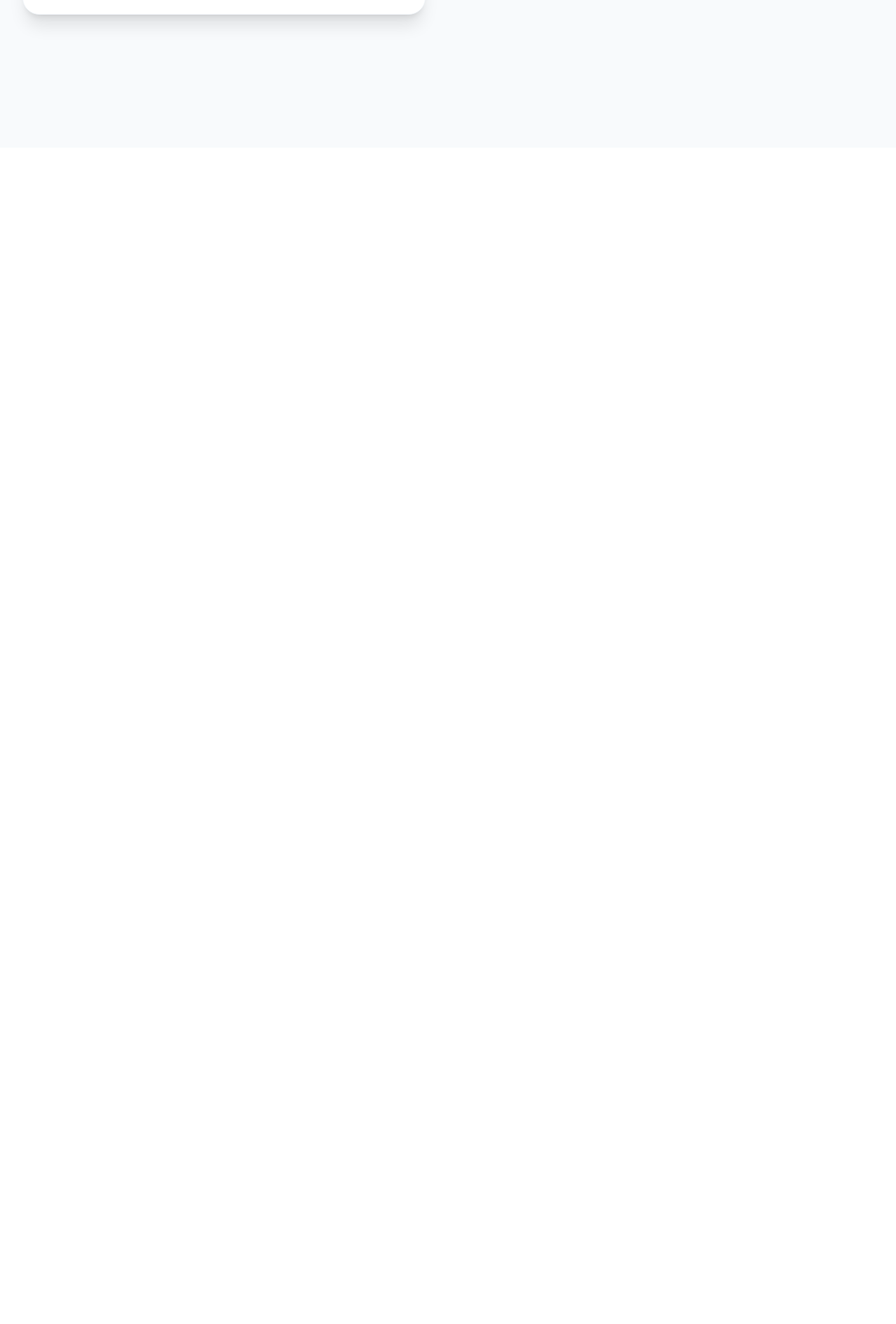
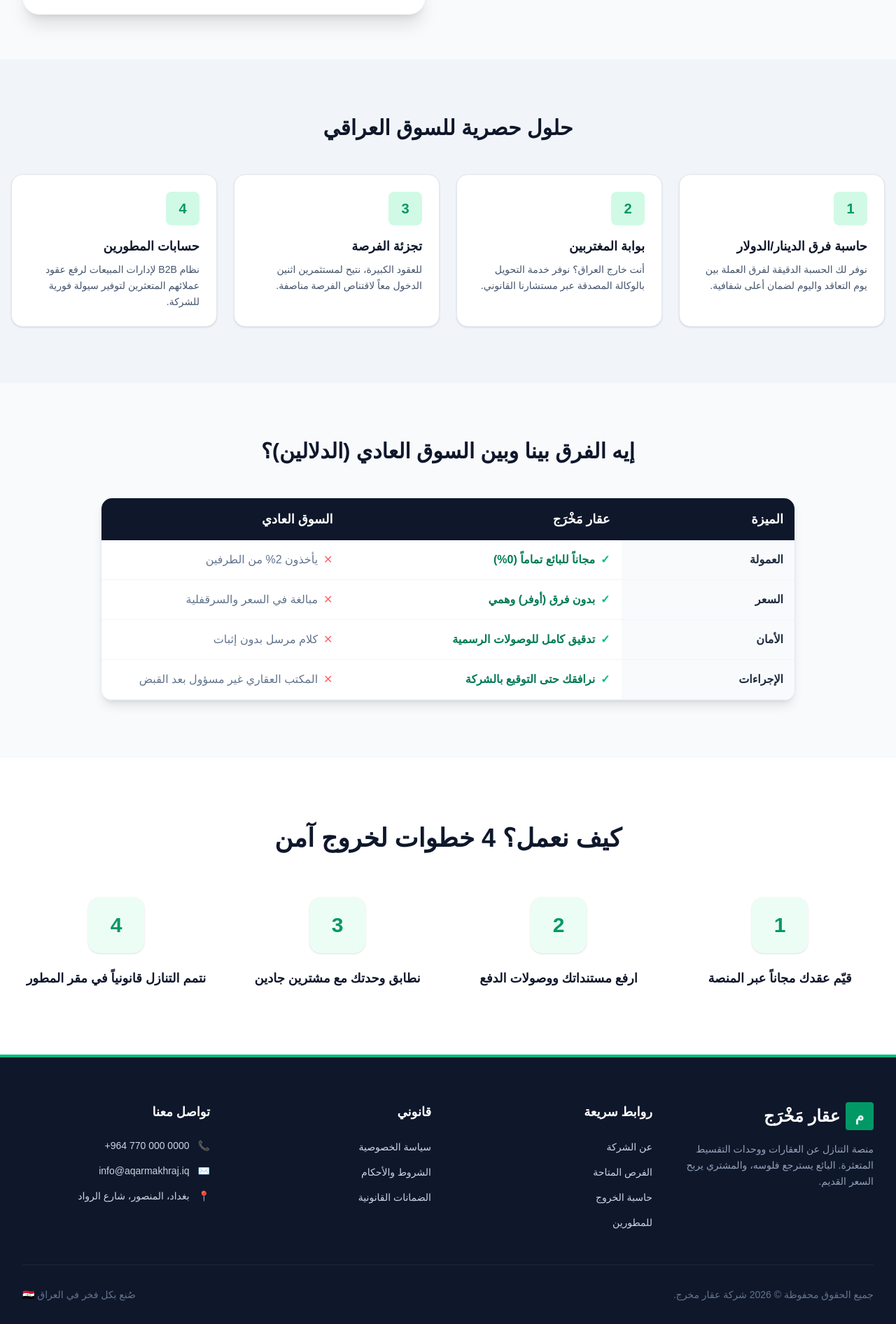
Before and after one commit to chromadreamstudio-netizen/aqar-makhraj, a Next.js app: page / in a window 1280 px wide. Shown: the part 589-2481 px from the top of the page at 70% size. Before the commit the page ends 800 px from the top, so only its background shows below. Built offline with nearby package versions, Linux system fonts and the light colour scheme; no server answers.

Commit message:
Restore full page layout including features, comparison table, and comprehensive footer

```diff
--- a/src/app/page.tsx
+++ b/src/app/page.tsx
@@ -6,95 +6,92 @@ import Link from 'next/link'
 import { supabase } from '../lib/supabase'
 
 export default function Home() {
+  // ... (نفس متغيرات الحالة السابقة) ...
   const [lang, setLang] = useState<'ar' | 'en'>('ar')
   const [originalPrice, setOriginalPrice] = useState<number | ''>('')
   const [paidAmount, setPaidAmount] = useState<number | ''>('')
-
   const [isModalOpen, setIsModalOpen] = useState(false)
   const [phone, setPhone] = useState('')
   const [compound, setCompound] = useState('')
   const [isExpat, setIsExpat] = useState(false)
-  const [file, setFile] = useState<File | null>(null) // حالة الملف المرفوع
+  const [file, setFile] = useState<File | null>(null)
   const [isSubmitting, setIsSubmitting] = useState(false)
   const [submitSuccess, setSubmitSuccess] = useState(false)
 
   const remainingInstallments = typeof originalPrice === 'number' && typeof paidAmount === 'number'
-    ? originalPrice - paidAmount
-    : 0
+    ? originalPrice - paidAmount : 0
 
-  // التعامل مع اختيار الملف
   const handleFileChange = (e: React.ChangeEvent<HTMLInputElement>) => {
-    if (e.target.files && e.target.files.length > 0) {
-      setFile(e.target.files[0])
+    if (e.target.files && e.target.files.length > 0) setFile(e.target.files[0])
+  }
+
+  const handleSubmit = async (e: React.FormEvent) => {
+    e.preventDefault()
+    setIsSubmitting(true)
+    let uploadedFileUrl = null
+
+    if (file) {
+      const fileExt = file.name.split('.').pop()
+      const fileName = `${Date.now()}-${Math.random().toString(36).substring(7)}.${fileExt}`
+      const { error: uploadError } = await supabase.storage.from('documents').upload(fileName, file)
+      if (!uploadError) {
+        const { data: publicUrlData } = supabase.storage.from('documents').getPublicUrl(fileName)
+        uploadedFileUrl = publicUrlData.publicUrl
       }
     }
 
-  // دالة الرفع الشاملة (رفع الصورة + حفظ البيانات)
-  const handleSubmit = async (e: React.FormEvent) => {
-    e.preventDefault()
-    setIsSubmitting(true)
+    const { error } = await supabase.from('leads').insert([{
+      phone_number: phone, compound_name: compound, original_price: originalPrice || null,
+      paid_amount: paidAmount || null, requires_expat_service: isExpat, contract_image_url: uploadedFileUrl
+    }])
 
-    let uploadedFileUrl = null
-
-    // 1. إذا اختار المستخدم ملف، نرفعه أولاً إلى Supabase Storage
-    if (file) {
-      const fileExt = file.name.split('.').pop()
-      const fileName = `${Date.now()}-${Math.random().toString(36).substring(7)}.${fileExt}`
-      const { error: uploadError, data } = await supabase.storage
-        .from('documents')
-        .upload(fileName, file)
-
-      if (!uploadError) {
-        // الحصول على الرابط العام للصورة
-        const { data: publicUrlData } = supabase.storage.from('documents').getPublicUrl(fileName)
-        uploadedFileUrl = publicUrlData.publicUrl
+    setIsSubmitting(false)
+    if (!error) {
+      setSubmitSuccess(true)
+      const whatsappMsg = encodeURIComponent(`مرحباً عقار مخرج، سجلت وحدتي في مجمع ${compound}`)
+      setTimeout(() => {
+        window.open(`https://wa.me/9647700000000?text=${whatsappMsg}`, '_blank')
+        setIsModalOpen(false); setSubmitSuccess(false); setFile(null)
+      }, 2000)
     } else {
-        console.error('Upload Error:', uploadError)
+      alert('حدث خطأ. يرجى المحاولة مرة أخرى.')
     }
   }
 
-    // 2. إدخال البيانات في جدول leads
-    const { error } = await supabase
-      .from('leads')
-      .insert([{
-        phone_number: phone,
-        compound_name: compound,
-        original_price: originalPrice || null,
-        paid_amount: paidAmount || null,
-        requires_expat_service: isExpat,
-        contract_image_url: uploadedFileUrl // حفظ رابط الصورة
-      }])
-
-    setIsSubmitting(false)
-
-    if (error) {
-      alert('حدث خطأ في النظام. يرجى المحاولة مرة أخرى.')
-      console.error(error)
-    } else {
-      setSubmitSuccess(true)
-      const whatsappMsg = encodeURIComponent(`مرحباً عقار مخرج، سجلت وحدتي في مجمع ${compound} وأريد استكمال الإجراءات.`)
-      setTimeout(() => {
-        window.open(`https://wa.me/964XXXXXXXXXX?text=${whatsappMsg}`, '_blank')
-        setIsModalOpen(false)
-        setSubmitSuccess(false)
-        setFile(null)
-      }, 2000)
-    }
-  }
-
-  // نصوص الموقع (i18n)
+  // --- محتوى الموقع بالكامل ---
   const content = {
     ar: {
       dir: 'rtl',
-      nav: { sell: 'عرض وحدتك', buy: 'شراء فرصة', login: 'بوابة المطورين' },
-      hero: {
-        title: 'البائع يسترجع فلوسه كاش، والمشتري يربح سعر الطرح القديم.',
-        subtitle: 'لا تخسر غرامات الإلغاء للمطور (15%). نعرض وحدتك المتعثرة بسرية تامة، ونوصلك بمشتري جاهز يكمل الأقساط بنفس عقدك القديم.'
+      nav: { sell: 'عرض وحدتك', buy: 'الفرص المتاحة', login: 'تسجيل الدخول' },
+      hero: { title: 'البائع يسترجع فلوسه كاش، والمشتري يربح سعر الطرح القديم.', subtitle: 'لا تخسر غرامات الإلغاء للمطور. نعرض وحدتك المتعثرة بسرية تامة، ونوصلك بمشتري جاهز يكمل الأقساط بنفس عقدك القديم.' },
+      features: {
+        title: 'حلول حصرية للسوق العراقي',
+        list: [
+          { title: 'حاسبة فرق الدينار/الدولار', desc: 'نوفر لك الحسبة الدقيقة لفرق العملة بين يوم التعاقد واليوم لضمان أعلى شفافية.' },
+          { title: 'بوابة المغتربين', desc: 'أنت خارج العراق؟ نوفر خدمة التحويل بالوكالة المصدقة عبر مستشارنا القانوني.' },
+          { title: 'تجزئة الفرصة', desc: 'للعقود الكبيرة، نتيح لمستثمرين اثنين الدخول معاً لاقتناص الفرصة مناصفة.' },
+          { title: 'حسابات المطورين', desc: 'نظام B2B لإدارات المبيعات لرفع عقود عملائهم المتعثرين لتوفير سيولة فورية للشركة.' }
+        ]
       },
-      modal: {
-        title: 'سجل بياناتك المبدئية',
-        upload: 'إرفاق صورة العقد / الوصولات (اختياري)',
-        expatCheck: 'أنا خارج العراق وأحتاج خدمة الوكالة المصدقة',
+      comparison: {
+        title: 'إيه الفرق بينا وبين السوق العادي (الدلالين)؟',
+        headers: ['الميزة', 'عقار مَخْرَج', 'السوق العادي'],
+        rows: [
+          ['العمولة', 'مجاناً للبائع تماماً (0%)', 'يأخذون 2% من الطرفين'],
+          ['السعر', 'بدون فرق (أوفر) وهمي', 'مبالغة في السعر والسرقفلية'],
+          ['الأمان', 'تدقيق كامل للوصولات الرسمية', 'كلام مرسل بدون إثبات'],
+          ['الإجراءات', 'نرافقك حتى التوقيع بالشركة', 'المكتب العقاري غير مسؤول بعد القبض']
+        ]
+      },
+      steps: {
+        title: 'كيف نعمل؟ 4 خطوات لخروج آمن',
+        list: ['قيّم عقدك مجاناً عبر المنصة', 'ارفع مستنداتك ووصولات الدفع', 'نطابق وحدتك مع مشترين جادين', 'نتمم التنازل قانونياً في مقر المطور']
+      },
+      footer: {
+        desc: 'منصة التنازل عن العقارات ووحدات التقسيط المتعثرة. البائع يسترجع فلوسه، والمشتري يربح السعر القديم.',
+        links: ['عن الشركة', 'الفرص المتاحة', 'حاسبة الخروج', 'للمطورين'],
+        legal: ['سياسة الخصوصية', 'الشروط والأحكام', 'الضمانات القانونية'],
+        contact: { phone: '+964 770 000 0000', email: 'info@aqarmakhraj.iq', address: 'بغداد، المنصور، شارع الرواد' }
       }
     }
   }
@@ -104,91 +101,61 @@ export default function Home() {
   return (
     <main className="min-h-screen bg-slate-50 text-slate-900 font-sans" dir="rtl">
 
-      {/* النافذة المنبثقة (بها رفع الملفات الحقيقي) */}
+      {/* --- النافذة المنبثقة للرفع --- */}
       {isModalOpen && (
         <div className="fixed inset-0 z-[100] flex items-center justify-center bg-black/60 backdrop-blur-sm p-4">
+          {/* ... (نفس كود الـ Modal السابق للرفع والواتساب) ... */}
            <div className="bg-white rounded-2xl shadow-2xl p-8 w-full max-w-md relative max-h-[90vh] overflow-y-auto">
             <button onClick={() => setIsModalOpen(false)} className="absolute top-4 right-4 text-slate-400 hover:text-slate-800 text-xl font-bold">✕</button>
-            <h3 className="text-2xl font-bold mb-6 text-slate-800 text-center">{t.modal.title}</h3>
-
+            <h3 className="text-2xl font-bold mb-6 text-slate-800 text-center">أكمل بياناتك لنتواصل معك</h3>
             {submitSuccess ? (
-              <div className="bg-emerald-50 text-emerald-700 p-4 rounded-lg text-center font-bold">
-                تم الاستلام والتأكيد بنجاح! سيتم تحويلك للواتساب...
-              </div>
+              <div className="bg-emerald-50 text-emerald-700 p-4 rounded-lg text-center font-bold">تم الاستلام! جاري تحويلك للواتساب...</div>
             ) : (
               <form onSubmit={handleSubmit} className="space-y-4">
+                <div><label className="block text-sm font-semibold mb-2">اسم المجمع</label><input required type="text" value={compound} onChange={(e) => setCompound(e.target.value)} className="w-full bg-slate-50 border rounded-lg p-3 outline-none focus:ring-2 focus:ring-emerald-500" /></div>
+                <div><label className="block text-sm font-semibold mb-2">رقم الواتساب</label><input required type="tel" value={phone} onChange={(e) => setPhone(e.target.value)} className="w-full bg-slate-50 border rounded-lg p-3 text-left" dir="ltr" placeholder="+964..." /></div>
                 <div>
-                  <label className="block text-sm font-semibold mb-2">اسم المجمع السكني</label>
-                  <input required type="text" value={compound} onChange={(e) => setCompound(e.target.value)} className="w-full bg-slate-50 border rounded-lg p-3 outline-none focus:ring-2 focus:ring-emerald-500" />
+                  <label className="block text-sm font-semibold mb-2">إرفاق صورة العقد (اختياري)</label>
+                  <input type="file" accept="image/*,.pdf" onChange={handleFileChange} className="block w-full text-sm text-slate-500 file:mr-4 file:py-2 file:px-4 file:rounded-lg file:border-0 file:bg-emerald-50 file:text-emerald-700 hover:file:bg-emerald-100 cursor-pointer"/>
                 </div>
-                <div>
-                  <label className="block text-sm font-semibold mb-2">رقم الهاتف (واتساب)</label>
-                  <input required type="tel" value={phone} onChange={(e) => setPhone(e.target.value)} className="w-full bg-slate-50 border rounded-lg p-3 outline-none focus:ring-2 focus:ring-emerald-500 text-left" dir="ltr" placeholder="+964..." />
+                <div className="flex items-center gap-2 mt-4 bg-slate-50 p-3 rounded-lg border">
+                  <input type="checkbox" id="expat" checked={isExpat} onChange={(e) => setIsExpat(e.target.checked)} className="w-4 h-4 text-emerald-600 rounded" />
+                  <label htmlFor="expat" className="text-sm font-medium">أنا خارج العراق (خدمة المغتربين)</label>
                 </div>
-
-                {/* حقل رفع الملفات الحقيقي */}
-                <div>
-                  <label className="block text-sm font-semibold mb-2 text-slate-700">{t.modal.upload}</label>
-                  <input
-                    type="file"
-                    accept="image/*,.pdf"
-                    onChange={handleFileChange}
-                    className="block w-full text-sm text-slate-500
-                      file:mr-4 file:py-2 file:px-4
-                      file:rounded-lg file:border-0
-                      file:text-sm file:font-semibold
-                      file:bg-emerald-50 file:text-emerald-700
-                      hover:file:bg-emerald-100 cursor-pointer"
-                  />
-                  {file && <p className="text-xs text-emerald-600 mt-2">✓ تم اختيار: {file.name}</p>}
-                </div>
-
-                <div className="flex items-center gap-2 mt-4 bg-slate-50 p-3 rounded-lg border border-slate-200">
-                  <input type="checkbox" id="expat" checked={isExpat} onChange={(e) => setIsExpat(e.target.checked)} className="w-4 h-4 text-emerald-600 rounded" />
-                  <label htmlFor="expat" className="text-sm font-medium text-slate-700">{t.modal.expatCheck}</label>
-                </div>
-
-                <button disabled={isSubmitting} type="submit" className="w-full bg-emerald-600 hover:bg-emerald-700 text-white font-bold py-3 rounded-lg mt-6 shadow-md transition-all">
-                  {isSubmitting ? 'جاري الرفع والإرسال...' : 'إرسال والتحويل لواتساب'}
-                </button>
+                <button disabled={isSubmitting} type="submit" className="w-full bg-emerald-600 hover:bg-emerald-700 text-white font-bold py-3 rounded-lg mt-6">{isSubmitting ? 'جاري الرفع...' : 'إرسال والتحويل لواتساب'}</button>
               </form>
             )}
           </div>
         </div>
       )}
 
-      {/* شريط التنقل */}
+      {/* --- شريط التنقل --- */}
       <nav className="bg-white shadow-sm sticky top-0 z-50">
         <div className="max-w-7xl mx-auto px-4 sm:px-6 lg:px-8">
           <div className="flex justify-between h-20 items-center">
-            <Link href="/" className="flex-shrink-0 flex items-center cursor-pointer">
-              <div className="relative w-40 h-14">
-                <Image src="/logo.jpg" alt="Aqar Makhraj Logo" fill className="object-contain mix-blend-multiply" priority />
-              </div>
+            <Link href="/" className="flex-shrink-0 flex items-center">
+              <div className="relative w-40 h-14"><Image src="/logo.jpg" alt="Logo" fill className="object-contain mix-blend-multiply" priority /></div>
             </Link>
             <div className="hidden md:flex items-center gap-8 px-6">
               <button onClick={() => setIsModalOpen(true)} className="text-slate-600 hover:text-emerald-600 font-bold transition-colors">{t.nav.sell}</button>
               <Link href="/opportunities" className="text-slate-600 hover:text-emerald-600 font-bold transition-colors">{t.nav.buy}</Link>
             </div>
-            <button className="bg-slate-900 hover:bg-slate-800 text-white px-6 py-2 rounded-lg font-medium transition-colors shadow-sm text-sm">
-              {t.nav.login}
-            </button>
+            <button className="bg-slate-900 text-white px-6 py-2 rounded-lg font-medium text-sm">{t.nav.login}</button>
           </div>
         </div>
       </nav>
 
-      {/* الهيرو والحاسبة */}
+      {/* --- الهيرو والحاسبة --- */}
       <div className="max-w-7xl mx-auto px-4 sm:px-6 lg:px-8 py-16">
         <div className="grid grid-cols-1 lg:grid-cols-2 gap-16 items-center">
           <div className="space-y-8">
-            <span className="inline-block px-5 py-2 rounded-full bg-emerald-100 text-emerald-800 text-sm font-bold tracking-wide">منصة التنازل الآمن الأولى في العراق</span>
+            <span className="inline-block px-5 py-2 rounded-full bg-emerald-100 text-emerald-800 text-sm font-bold">منصة التنازل الآمن الأولى في العراق</span>
             <h1 className="text-4xl md:text-5xl lg:text-6xl font-extrabold text-slate-900 leading-[1.2]">{t.hero.title}</h1>
             <p className="text-lg text-slate-600 leading-relaxed max-w-xl">{t.hero.subtitle}</p>
           </div>
-
           <div className="bg-white p-8 rounded-3xl shadow-xl border border-slate-100 relative">
             <div className="absolute top-0 left-0 w-full h-2 bg-emerald-500"></div>
-            <h2 className="text-2xl font-bold text-center mb-8">احسب موقفك المالي</h2>
+            <h2 className="text-2xl font-bold text-center mb-8">احسب موقفك المالي في دقيقة</h2>
             <div className="space-y-4 mb-6">
               <input type="number" value={originalPrice} onChange={(e) => setOriginalPrice(Number(e.target.value))} className="w-full bg-slate-50 border rounded-xl p-4 outline-none focus:ring-2 focus:ring-emerald-500 text-lg" placeholder="سعر العقد الأصلي" />
               <input type="number" value={paidAmount} onChange={(e) => setPaidAmount(Number(e.target.value))} className="w-full bg-slate-50 border rounded-xl p-4 outline-none focus:ring-2 focus:ring-emerald-500 text-lg" placeholder="ما تم دفعه كاش للمطور" />
@@ -203,13 +170,115 @@ export default function Home() {
                 <p className="text-2xl font-black text-blue-600">{remainingInstallments > 0 ? remainingInstallments.toLocaleString() : '0'}</p>
               </div>
             </div>
-            <button onClick={() => setIsModalOpen(true)} className="w-full bg-slate-900 text-white font-bold py-4 rounded-xl text-lg hover:bg-emerald-600 transition-colors">
-              سجل وحدتك الآن (مجانًا للبائع)
-            </button>
+            <button onClick={() => setIsModalOpen(true)} className="w-full bg-slate-900 text-white font-bold py-4 rounded-xl text-lg hover:bg-emerald-600 transition-colors">سجل وحدتك الآن (مجانًا للبائع)</button>
           </div>
         </div>
       </div>
 
+      {/* --- قسم الميزات الحصرية --- */}
+      <div className="bg-slate-100 py-20">
+        <div className="max-w-7xl mx-auto px-4">
+          <h2 className="text-3xl font-extrabold text-center mb-12">{t.features.title}</h2>
+          <div className="grid grid-cols-1 md:grid-cols-2 lg:grid-cols-4 gap-6">
+            {t.features.list.map((feature, idx) => (
+              <div key={idx} className="bg-white p-6 rounded-2xl shadow-sm border border-slate-200 hover:shadow-md transition-shadow">
+                <div className="w-12 h-12 bg-emerald-100 rounded-lg mb-4 flex items-center justify-center text-emerald-600 text-xl font-black">{idx + 1}</div>
+                <h3 className="text-lg font-bold mb-2">{feature.title}</h3>
+                <p className="text-slate-600 text-sm leading-relaxed">{feature.desc}</p>
+              </div>
+            ))}
+          </div>
+        </div>
+      </div>
+
+      {/* --- جدول المقارنة --- */}
+      <div className="py-20 max-w-5xl mx-auto px-4">
+        <h2 className="text-3xl font-extrabold text-center mb-12">{t.comparison.title}</h2>
+        <div className="overflow-hidden rounded-2xl shadow-lg border border-slate-200">
+          <table className="w-full text-right bg-white">
+            <thead className="bg-slate-900 text-white">
+              <tr>{t.comparison.headers.map((h, i) => <th key={i} className="p-4 font-bold text-lg">{h}</th>)}</tr>
+            </thead>
+            <tbody>
+              {t.comparison.rows.map((row, i) => (
+                <tr key={i} className="border-b border-slate-100 hover:bg-slate-50">
+                  <td className="p-4 font-bold text-slate-800 bg-slate-50 w-1/4">{row[0]}</td>
+                  <td className="p-4 text-emerald-700 font-bold w-2/5"><span className="text-emerald-500 ml-2">✓</span>{row[1]}</td>
+                  <td className="p-4 text-slate-500 w-2/5"><span className="text-red-400 ml-2">✕</span>{row[2]}</td>
+                </tr>
+              ))}
+            </tbody>
+          </table>
+        </div>
+      </div>
+
+      {/* --- قسم خطوات العمل --- */}
+      <div className="bg-white py-24 border-t border-slate-100">
+        <div className="max-w-7xl mx-auto px-4 sm:px-6 lg:px-8">
+          <h2 className="text-3xl md:text-4xl font-extrabold text-center mb-16">{t.steps.title}</h2>
+          <div className="grid grid-cols-1 sm:grid-cols-2 md:grid-cols-4 gap-12">
+            {t.steps.list.map((step, index) => (
+              <div key={index} className="text-center group">
+                <div className="w-20 h-20 bg-emerald-50 text-emerald-600 rounded-2xl flex items-center justify-center text-3xl font-black mx-auto mb-6 shadow-sm">{index + 1}</div>
+                <h3 className="font-bold text-lg leading-snug">{step}</h3>
+              </div>
+            ))}
+          </div>
+        </div>
+      </div>
+
+      {/* --- الفوتر الشامل (Footer) --- */}
+      <footer className="bg-slate-900 text-slate-300 pt-16 pb-8 border-t-4 border-emerald-500">
+        <div className="max-w-7xl mx-auto px-4 sm:px-6 lg:px-8">
+          <div className="grid grid-cols-1 md:grid-cols-2 lg:grid-cols-4 gap-12 mb-12">
+
+            {/* الشعار والوصف */}
+            <div className="space-y-4">
+              <div className="flex items-center gap-2">
+                <div className="w-10 h-10 bg-emerald-600 rounded flex items-center justify-center font-bold text-white text-xl">م</div>
+                <span className="font-bold text-2xl text-white">عقار مَخْرَج</span>
+              </div>
+              <p className="text-sm leading-relaxed text-slate-400">{t.footer.desc}</p>
+            </div>
+
+            {/* روابط سريعة */}
+            <div>
+              <h4 className="text-white font-bold mb-6 text-lg">روابط سريعة</h4>
+              <ul className="space-y-3">
+                {t.footer.links.map((link, i) => (
+                  <li key={i}><a href="#" className="hover:text-emerald-400 transition-colors text-sm">{link}</a></li>
+                ))}
+              </ul>
+            </div>
+
+            {/* الشئون القانونية */}
+            <div>
+              <h4 className="text-white font-bold mb-6 text-lg">قانوني</h4>
+              <ul className="space-y-3">
+                {t.footer.legal.map((item, i) => (
+                  <li key={i}><a href="#" className="hover:text-emerald-400 transition-colors text-sm">{item}</a></li>
+                ))}
+              </ul>
+            </div>
+
+            {/* بيانات الاتصال */}
+            <div>
+              <h4 className="text-white font-bold mb-6 text-lg">تواصل معنا</h4>
+              <ul className="space-y-4 text-sm">
+                <li className="flex items-center gap-3"><span className="text-emerald-500">📞</span> <span dir="ltr">{t.footer.contact.phone}</span></li>
+                <li className="flex items-center gap-3"><span className="text-emerald-500">✉️</span> {t.footer.contact.email}</li>
+                <li className="flex items-center gap-3"><span className="text-emerald-500">📍</span> {t.footer.contact.address}</li>
+              </ul>
+            </div>
+          </div>
+
+          <div className="border-t border-slate-800 pt-8 text-center text-sm text-slate-500 flex flex-col md:flex-row justify-between items-center">
+            <p>جميع الحقوق محفوظة © {new Date().getFullYear()} شركة عقار مخرج.</p>
+            <p className="mt-2 md:mt-0">صُنع بكل فخر في العراق 🇮🇶</p>
+          </div>
+        </div>
+      </footer>
+
     </main>
   )
 }
```
Lines whose indentation alone changed are shown as unchanged.
